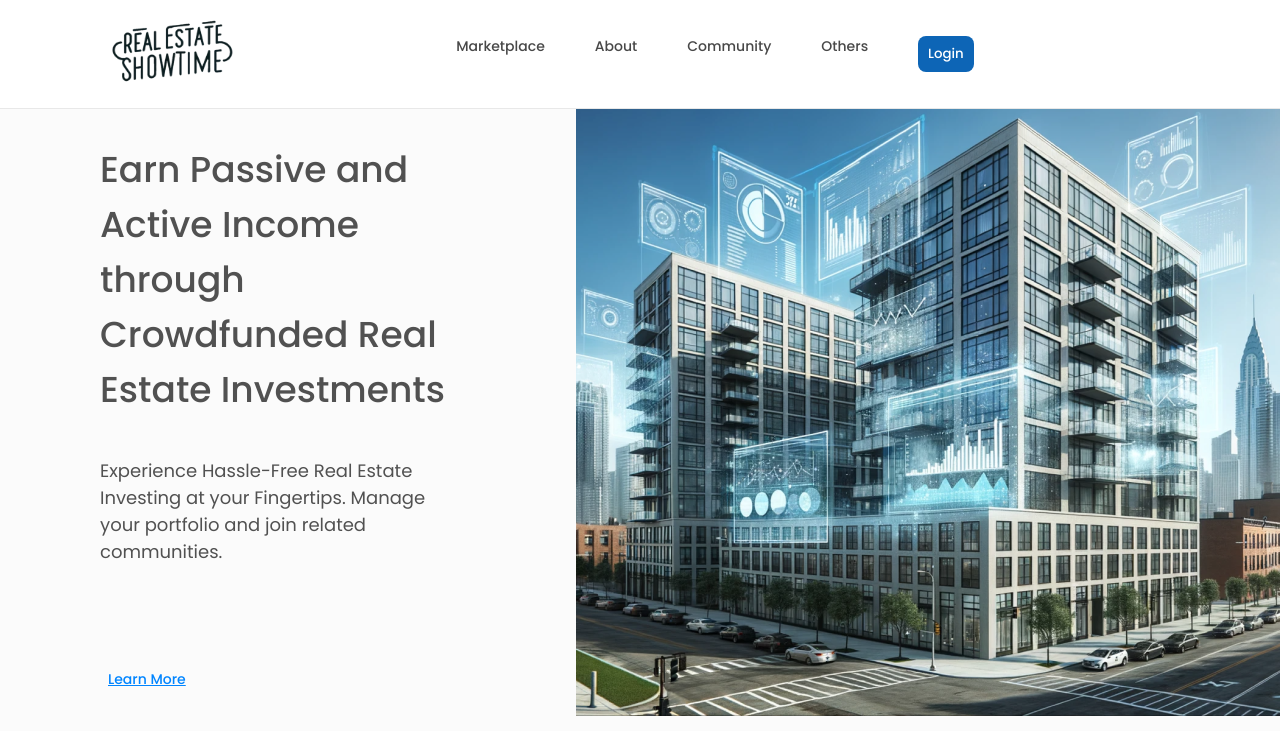
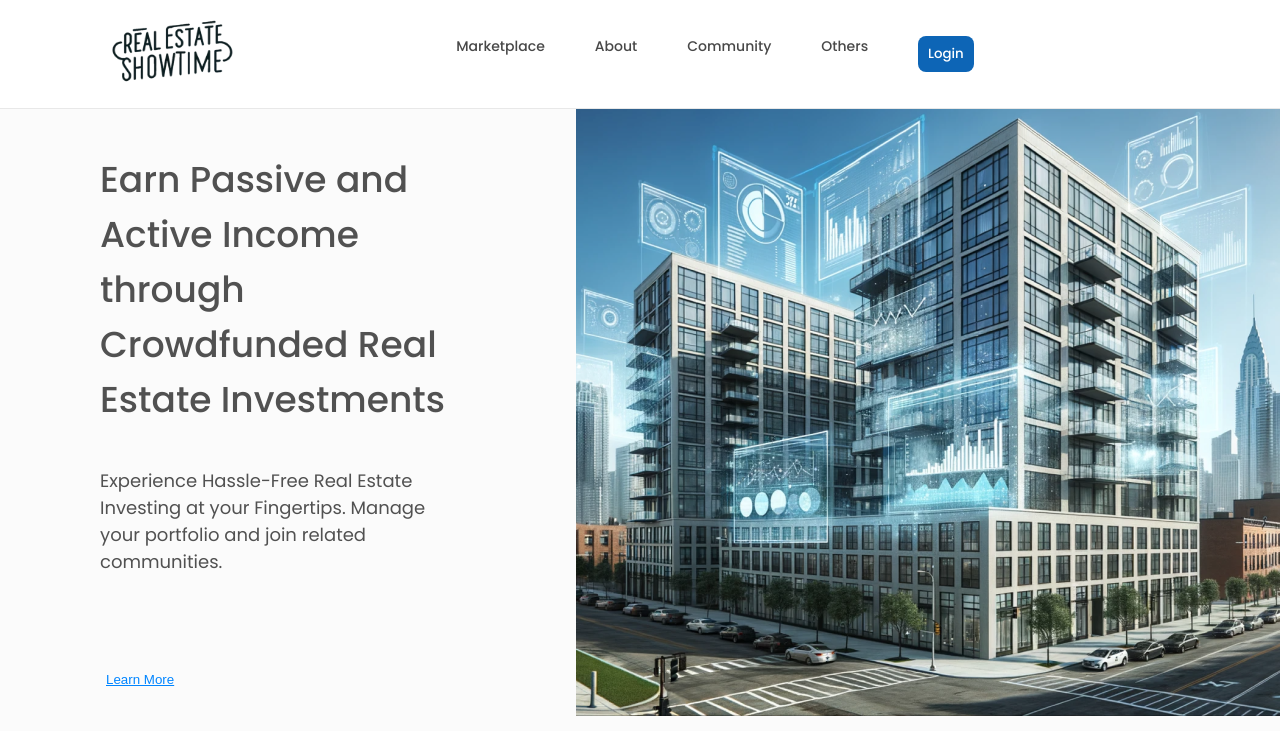
Before and after one commit to vickyzhang7/Real-Estate, a React (Create React App) app: page / in a window 1280 px wide. Shown: the top 754 px of the page. Built offline with nearby package versions, Linux system fonts and the light colour scheme; no server answers.

Commit message:
LearnMoreButton

```diff
--- a/src/pages/Landing.jsx
+++ b/src/pages/Landing.jsx
@@ -42,15 +42,15 @@ const Landing = () => {
           <div className="flex flex-row lg:flex-col md:flex-row items-start justify-start gap-[32px]">
             {/* the Smooth Scrolling function */}
             <button
-              className="cursor-pointer p-2 bg-[transparent] rounded-lg flex flex-row items-center justify-start"
+              className="cursor-pointer bg-[transparent]"
               onClick={() => {
                 const scrollTarget = document.getElementById('scrollTarget');
                 if (scrollTarget) {
-                  scrollTarget.scrollIntoView({ behavior: 'smooth' });
+                  scrollTarget.scrollIntoView({ behavior: 'smooth'});
                 }
               }}
             >
-              <div className="relative text-sm font-medium font-poppins text-primary sm:text-white text-left underline">
+              <div className="font-medium text-primary sm:text-white underline">
                 Learn More
               </div>
             </button>
```
